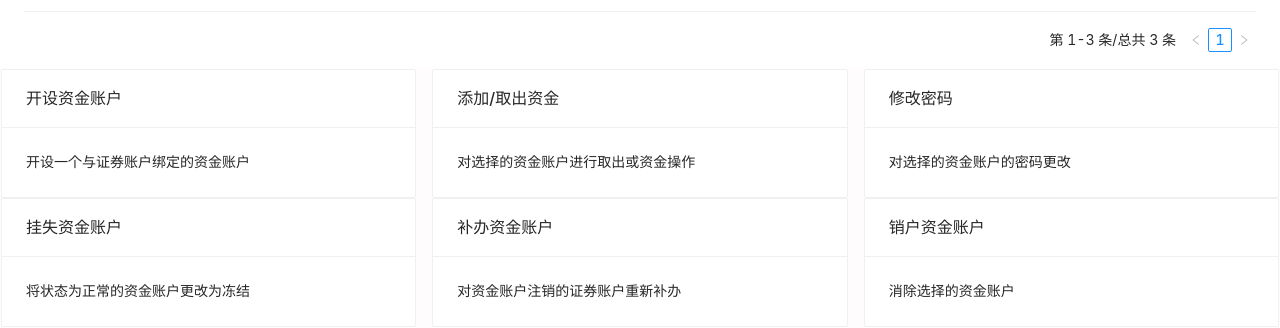
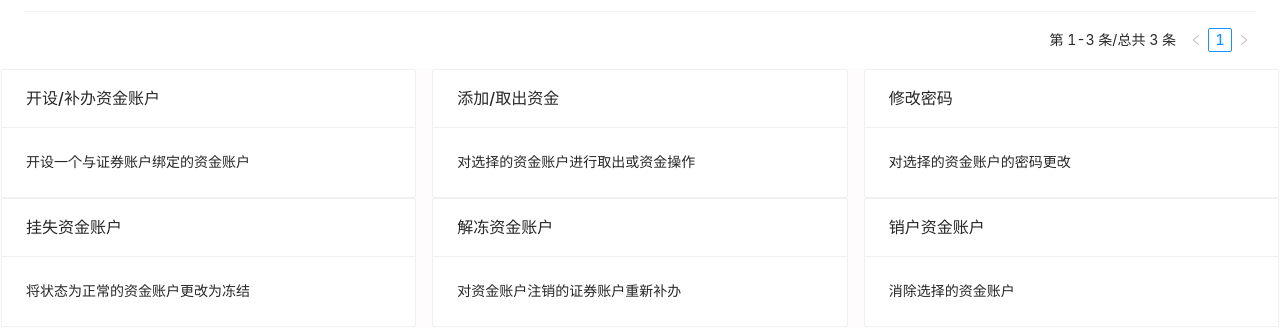
Before and after one commit to chenxw02/stock-trading-system-frontend-2022, a React (Create React App) app: page /money in a window 1280 px wide. Shown: the part 525-853 px from the top of the page. Built offline with nearby package versions, Linux system fonts and the light colour scheme.

Commit message:
更新了审批表格与资金账户的功能

```diff
--- a/src/page/MoneyPage/MoneyPage.js
+++ b/src/page/MoneyPage/MoneyPage.js
@@ -81,7 +81,7 @@ function MoneyPage()
   <div className="MoneyPage-site-card-wrapper">
     <Row gutter={16}>
       <Col span={8}>
-        <Card title="开设资金账户" bordered={true}hoverable={true}>
+        <Card title="开设/补办资金账户" bordered={true}hoverable={true}>
           开设一个与证券账户绑定的资金账户
         </Card>
       </Col>
@@ -104,7 +104,7 @@ function MoneyPage()
         </Card>
       </Col>
       <Col span={8}>
-        <Card title="补办资金账户" bordered={true}hoverable={true}>
+        <Card title="解冻资金账户" bordered={true}hoverable={true}>
         对资金账户注销的证券账户重新补办
         </Card>
       </Col>
--- a/src/page/StockadminPage/StockadminPage.js
+++ b/src/page/StockadminPage/StockadminPage.js
@@ -9,6 +9,11 @@ function callback(key) {
 }
 
 const columns = [
+  {
+    title: '编号',
+      dataIndex: 'id_1',
+      key: 'id_1',
+  },
     {
       title: '证券账号',
       dataIndex: 'stock',
@@ -67,6 +72,7 @@ const columns = [
   const data = [
     {
       key: '1',
+      id_1:'1',
       stock: '43124',
       id: 32455436,
       event:'销户',
@@ -74,6 +80,7 @@ const columns = [
     },
     {
         key: '2',
+        id_1:'2',
         stock: '35423',
         id: 532453434,
         event:'开户',
@@ -81,6 +88,7 @@ const columns = [
     },
     {
         key: '3',
+        id_1:'3',
         stock: '34324',
         id: 23413244,
         event:'开户',
```
